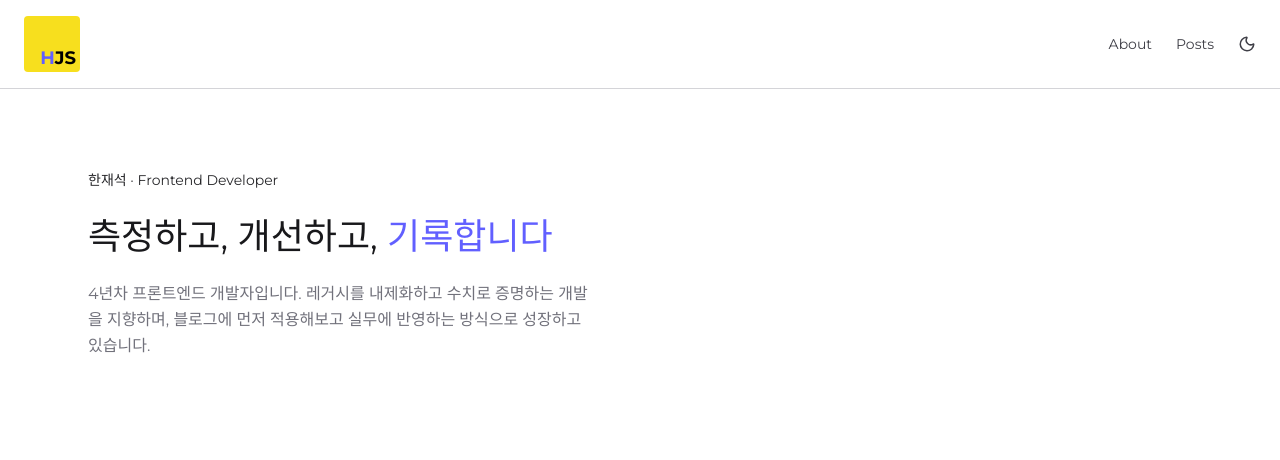
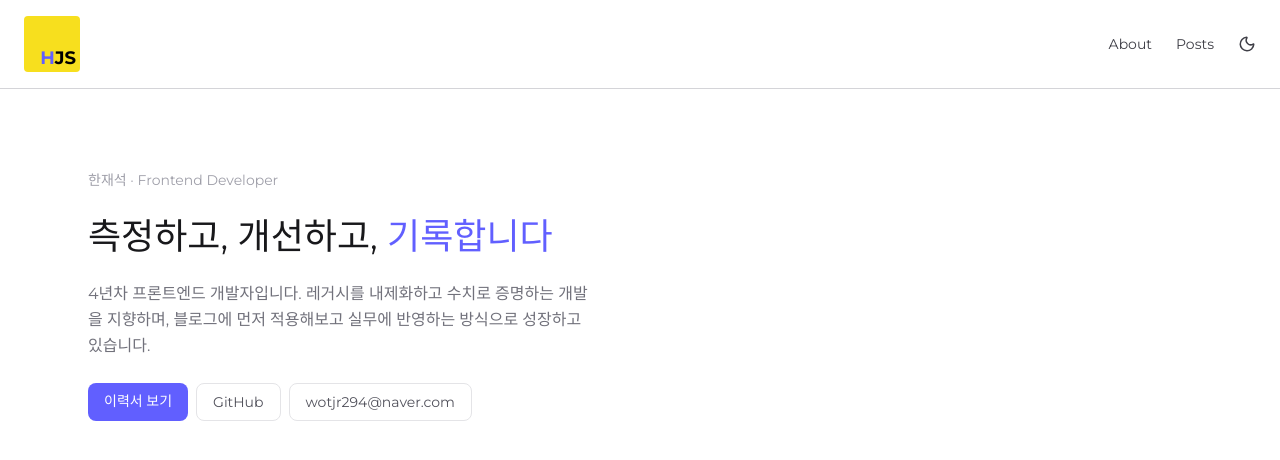
Before and after one commit to Jaeseokkong/NEXT-BLOG, a Next.js app: page /about in a window 1280 px wide. Shown: the top 460 px of the page. Built offline with nearby package versions, Linux system fonts and the light colour scheme; no server answers.

Commit message:
refactor(about) Hero 컴포넌트 링크 계열 버튼 추가

```diff
--- a/src/app/(site)/about/_components/HeroSection.tsx
+++ b/src/app/(site)/about/_components/HeroSection.tsx
@@ -1,23 +1,52 @@
 import Text from '@/components/ui/Text'
 import Title from '@/components/ui/Title'
+import Link from 'next/link'
 import React from 'react'
+
+const metrics = [
+	{ value: "154개", label: "누적 TIL\n꾸준한 학습 기록" },
+	{ value: "5년차", label: "프론트엔드\n실무 경험" },
+]
 
 function HeroSection() {
 	return (
 		<>
 			<section className="space-y-5">
-				<Text className="text-sm text-zinc-400 dark:text-zinc-500">
+				<Text color="muted" size="sm">
 					한재석 · Frontend Developer
 				</Text>
 				<Title level={1} className="text-3xl md:text-4xl font-medium text-zinc-900 dark:text-zinc-100 leading-snug">
 					측정하고, 개선하고,{" "}
 					<span className="text-indigo-500 dark:text-indigo-400">기록합니다</span>
 				</Title>
-				<p className="text-base text-zinc-500 dark:text-zinc-400 leading-relaxed max-w-lg">
+        		<Text color="secondary" className="max-w-lg">
 					4년차 프론트엔드 개발자입니다. 레거시를 내제화하고 수치로 증명하는
 					개발을 지향하며, 블로그에 먼저 적용해보고 실무에 반영하는 방식으로
 					성장하고 있습니다.
-				</p>
+				</Text>
+
+				<div className="flex flex-wrap gap-2 pt-1">
+					<Link
+						href="/resume"
+						className="text-sm px-4 py-2 rounded-lg bg-indigo-500 text-white hover:bg-indigo-600 transition-colors"
+					>
+						이력서 보기
+					</Link>
+					<a
+						href="https://github.com/jaeseokkong"
+						target="_blank"
+						rel="noopener noreferrer"
+						className="text-sm px-4 py-2 rounded-lg border border-zinc-200 dark:border-zinc-700 text-zinc-600 dark:text-zinc-400 hover:border-zinc-300 dark:hover:border-zinc-600 transition-colors"
+					>
+						GitHub
+					</a>
+					<a
+						href="mailto:wotjr294@naver.com"
+						className="text-sm px-4 py-2 rounded-lg border border-zinc-200 dark:border-zinc-700 text-zinc-600 dark:text-zinc-400 hover:border-zinc-300 dark:hover:border-zinc-600 transition-colors"
+					>
+						wotjr294@naver.com
+					</a>
+				</div>
 			</section>
 		</>
 	)
```
